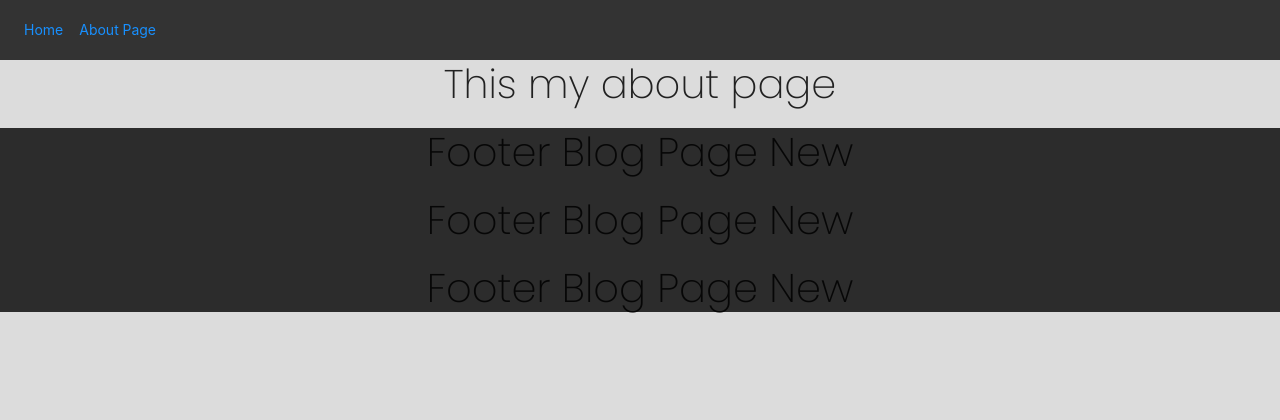
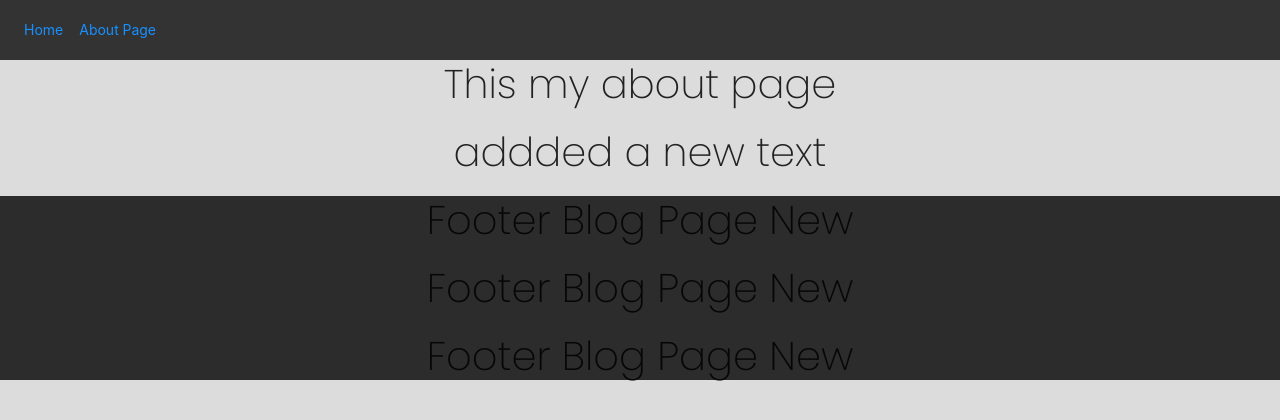
Before and after one commit to MohammedHaris96/Blog-Page, a React (Create React App) app: page /about in a window 1280 px wide. Shown: the top 420 px of the page. Built offline with nearby package versions, Linux system fonts and the light colour scheme; the HTML template or start-up script is replaced by a standard one.

Commit message:
minor change

```diff
--- a/src/Components/AboutPage.js
+++ b/src/Components/AboutPage.js
@@ -5,6 +5,7 @@ const AboutPage = () => {
   return (
     <div className="homepage-container  ">
       <h1>This my about page </h1>
+      <h1>addded a new text</h1>
 
       <Footer />
     </div>
```
